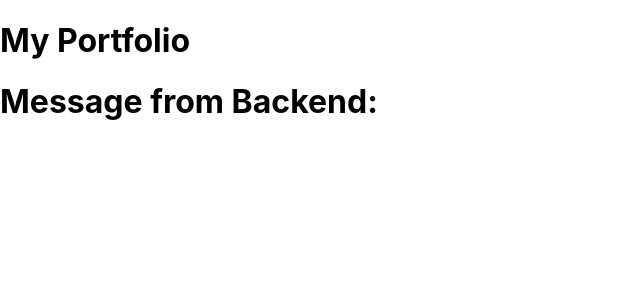
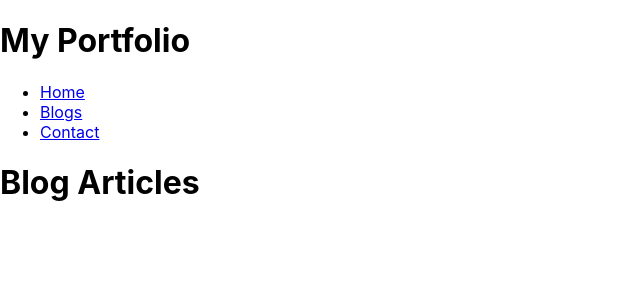
Before and after one commit to alvintsa/portfolio, a React (Create React App) app in the folder frontend/: page /blogs in a window 1280 px wide. Shown: the top 300 px of the page, without its empty margins (0-640 px from the left). Built offline with nearby package versions, Linux system fonts and the light colour scheme; no server answers.

Commit message:
added frontned routes and homepage

```diff
--- a/frontend/package.json
+++ b/frontend/package.json
@@ -35,5 +35,8 @@
       "last 1 firefox version",
       "last 1 safari version"
     ]
+  },
+  "devDependencies": {
+    "react-router-dom": "^6.22.3"
   }
 }
--- a/frontend/src/App.js
+++ b/frontend/src/App.js
@@ -1,15 +1,33 @@
 // src/App.js
 import React from 'react';
-import Projects from './components/Projects';
-import Test from "./components/Test";
+import { BrowserRouter, Routes, Route } from "react-router-dom";
+// import Projects from './components/Projects';
+import Layout from "./pages/Layout";
+import Home from "./pages/Home";
+import Blogs from "./pages/Blogs";
+import Contact from "./pages/Contact";
+import NoPage from "./pages/NoPage";
+import Projects from "./pages/Projects";
 
 const App = () => {
     return (
-        <div>
-            <h1>My Portfolio</h1>
-            {/* <Projects /> */}
-            <Test />
-        </div>
+        <BrowserRouter>
+            <div>
+                <h1>My Portfolio</h1>
+                {/* Define your routes */}
+                <Routes>
+                    <Route path="/" element={<Layout />}>
+                        <Route path="/" element={<Home />} />
+                        <Route path="/projects" element={<Projects />} />
+                        <Route path="/blogs" element={<Blogs />} />
+                        <Route path="/contact" element={<Contact />} />
+                        <Route path="*" element={<NoPage />} />
+                    </Route>
+                </Routes>
+
+                {/* <Projects /> */}
+            </div>
+        </BrowserRouter>
     );
 };
 
--- /dev/null
+++ b/frontend/src/pages/Blogs.js
@@ -0,0 +1,5 @@
+const Blogs = () => {
+    return <h1>Blog Articles</h1>;
+  };
+
+  export default Blogs;
--- /dev/null
+++ b/frontend/src/pages/Contact.js
@@ -0,0 +1,5 @@
+const Contact = () => {
+    return <h1>Contact Me</h1>;
+  };
+
+  export default Contact;
--- /dev/null
+++ b/frontend/src/pages/Home.js
@@ -0,0 +1,5 @@
+const Home = () => {
+    return <h1>Home</h1>;
+  };
+
+  export default Home;
--- /dev/null
+++ b/frontend/src/pages/Layout.js
@@ -0,0 +1,25 @@
+import { Outlet, Link } from "react-router-dom";
+
+const Layout = () => {
+  return (
+    <>
+      <nav>
+        <ul>
+          <li>
+            <Link to="/">Home</Link>
+          </li>
+          <li>
+            <Link to="/blogs">Blogs</Link>
+          </li>
+          <li>
+            <Link to="/contact">Contact</Link>
+          </li>
+        </ul>
+      </nav>
+
+      <Outlet />
+    </>
+  )
+};
+
+export default Layout;
--- /dev/null
+++ b/frontend/src/pages/NoPage.js
@@ -0,0 +1,5 @@
+const NoPage = () => {
+    return <h1>404</h1>;
+  };
+
+  export default NoPage;
--- /dev/null
+++ b/frontend/src/pages/Projects.js
@@ -0,0 +1,5 @@
+const Contact = () => {
+    return <h1>My Projects</h1>;
+  };
+
+  export default Contact;
```
Also changed, not shown: frontend/src/pages/Research.js (added), 2 other files (tests, documents, lock files or other folders).
